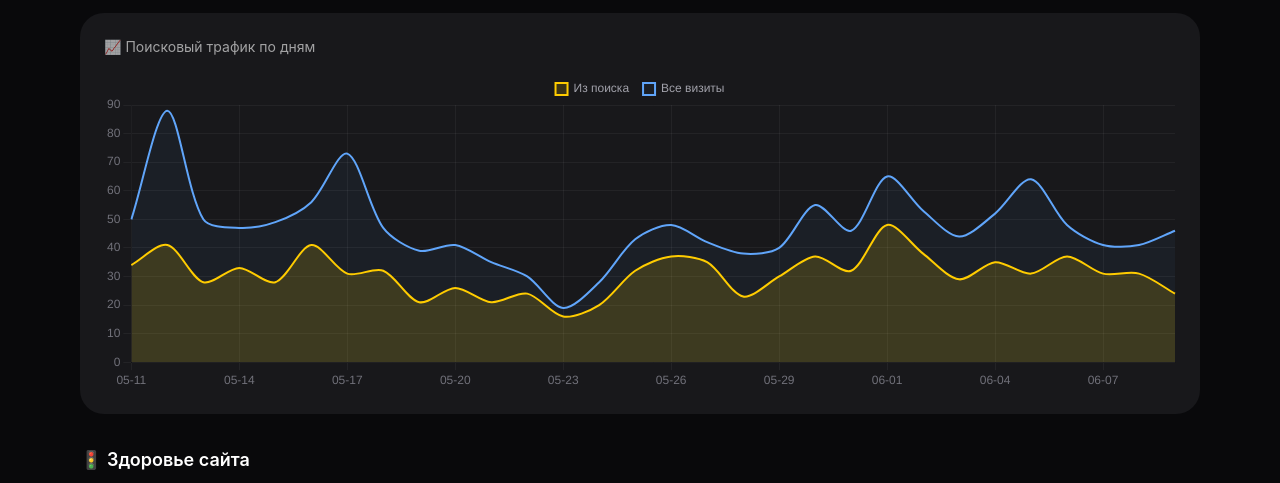
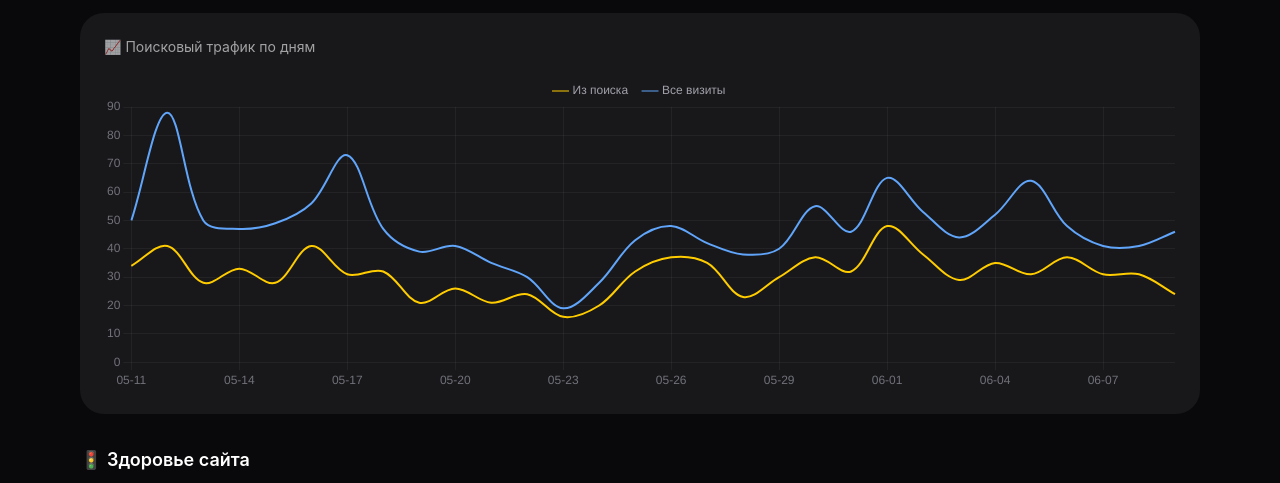
Before and after one commit to seomarsel/webmaster-dashboard, a plain HTML site: page dashboard.html in a window 1280 px wide. Shown: the part 268-751 px from the top of the page. Drawn offline with nearby package versions, Linux system fonts and the light colour scheme.

Commit message:
Update dashboard.html

```diff
--- a/dashboard.html
+++ b/dashboard.html
@@ -182,12 +182,33 @@
   let chartTraffic = null, chartIndex = null, chartIntents = null, chartLinks = null, chartMetrika = null;
   let gStart = null, gEnd = null, calField = 'start';
 
+  // ============ ОБЩИЙ СТИЛЬ ГРАФИКОВ ============
   const chartOpts = {
     responsive: true,
-    plugins: { legend: { labels: { color: '#a1a1aa', boxWidth: 12, padding: 14 } } },
+    interaction: { mode: 'index', intersect: false },
+    plugins: {
+      legend: { labels: { color: '#a1a1aa', boxWidth: 24, padding: 16, usePointStyle: true, pointStyle: 'line' } },
+      tooltip: {
+        backgroundColor: '#18181b',
+        borderColor: 'rgba(255,255,255,0.12)',
+        borderWidth: 1,
+        titleColor: '#fff',
+        bodyColor: '#d4d4d8',
+        padding: 12,
+        cornerRadius: 12,
+        usePointStyle: true,
+        boxPadding: 6,
+        titleFont: { size: 13, weight: '600' },
+        bodyFont: { size: 13 }
+      }
+    },
     scales: {
-      x: { ticks: { color: '#71717a', maxTicksLimit: 12 }, grid: { color: 'rgba(255,255,255,0.05)' } },
-      y: { ticks: { color: '#71717a' }, grid: { color: 'rgba(255,255,255,0.05)' }, beginAtZero: true }
+      x: { ticks: { color: '#71717a', maxTicksLimit: 12 }, grid: { color: 'rgba(255,255,255,0.05)' }, border: { display: false } },
+      y: { ticks: { color: '#71717a' }, grid: { color: 'rgba(255,255,255,0.05)' }, border: { display: false }, beginAtZero: true }
+    },
+    elements: {
+      line: { tension: 0.35, borderWidth: 2 },
+      point: { radius: 0, hoverRadius: 6, hitRadius: 14, hoverBorderWidth: 0 }
     }
   };
 
@@ -363,8 +384,8 @@
     chartMetrika = new Chart(document.getElementById('chartMetrika'), {
       type: 'line',
       data: { labels: days.map(d => d.date.slice(5)), datasets: [
-        { label: 'Из поиска', data: days.map(d => d.search_visits || 0), borderColor: '#FFCC00', backgroundColor: 'rgba(255,204,0,0.15)', tension: 0.3, fill: true, pointRadius: 0, borderWidth: 2 },
-        { label: 'Все визиты', data: days.map(d => d.visits || 0), borderColor: '#60a5fa', backgroundColor: 'rgba(96,165,250,0.05)', tension: 0.3, fill: true, pointRadius: 0, borderWidth: 2 }
+        { label: 'Из поиска', data: days.map(d => d.search_visits || 0), borderColor: '#FFCC00', backgroundColor: '#FFCC00', pointHoverBackgroundColor: '#FFCC00', fill: false },
+        { label: 'Все визиты', data: days.map(d => d.visits || 0), borderColor: '#60a5fa', backgroundColor: '#60a5fa', pointHoverBackgroundColor: '#60a5fa', fill: false }
       ] }, options: chartOpts
     });
   }
@@ -373,8 +394,8 @@
     chartTraffic = new Chart(document.getElementById('chartTraffic'), {
       type: 'line',
       data: { labels: days.map(d => d.date.slice(5)), datasets: [
-        { label: 'Показы', data: days.map(d => d.shows || 0), borderColor: '#FFCC00', backgroundColor: 'rgba(255,204,0,0.1)', tension: 0.3, fill: true, pointRadius: 0, borderWidth: 2 },
-        { label: 'Клики', data: days.map(d => d.clicks || 0), borderColor: '#60a5fa', backgroundColor: 'rgba(96,165,250,0.1)', tension: 0.3, fill: true, pointRadius: 0, borderWidth: 2 }
+        { label: 'Показы', data: days.map(d => d.shows || 0), borderColor: '#FFCC00', backgroundColor: '#FFCC00', pointHoverBackgroundColor: '#FFCC00', fill: false },
+        { label: 'Клики', data: days.map(d => d.clicks || 0), borderColor: '#60a5fa', backgroundColor: '#60a5fa', pointHoverBackgroundColor: '#60a5fa', fill: false }
       ] }, options: chartOpts
     });
   }
@@ -384,8 +405,8 @@
     chartIndex = new Chart(document.getElementById('chartIndex'), {
       type: 'line',
       data: { labels: pin.map(d => d.date.slice(5)), datasets: [
-        { label: 'В поиске', data: pin.map(d => d.value || 0), borderColor: '#4ade80', backgroundColor: 'rgba(74,222,128,0.1)', tension: 0.3, fill: true, pointRadius: 0, borderWidth: 2 },
-        { label: 'Исключено', data: pin.map(d => exMap[d.date] || 0), borderColor: '#f87171', backgroundColor: 'rgba(248,113,113,0.1)', tension: 0.3, fill: true, pointRadius: 0, borderWidth: 2 }
+        { label: 'В поиске', data: pin.map(d => d.value || 0), borderColor: '#4ade80', backgroundColor: '#4ade80', pointHoverBackgroundColor: '#4ade80', fill: false },
+        { label: 'Исключено', data: pin.map(d => exMap[d.date] || 0), borderColor: '#f87171', backgroundColor: '#f87171', pointHoverBackgroundColor: '#f87171', fill: false }
       ] }, options: chartOpts
     });
   }
@@ -394,7 +415,7 @@
     chartLinks = new Chart(document.getElementById('chartLinks'), {
       type: 'line',
       data: { labels: days.map(d => d.date.slice(5)), datasets: [
-        { label: 'Внешние ссылки', data: days.map(d => d.value || 0), borderColor: '#a78bfa', backgroundColor: 'rgba(167,139,250,0.15)', fill: true, tension: 0.3, pointRadius: 0, borderWidth: 2 }
+        { label: 'Внешние ссылки', data: days.map(d => d.value || 0), borderColor: '#a78bfa', backgroundColor: '#a78bfa', pointHoverBackgroundColor: '#a78bfa', fill: false }
       ] }, options: chartOpts
     });
   }
```
